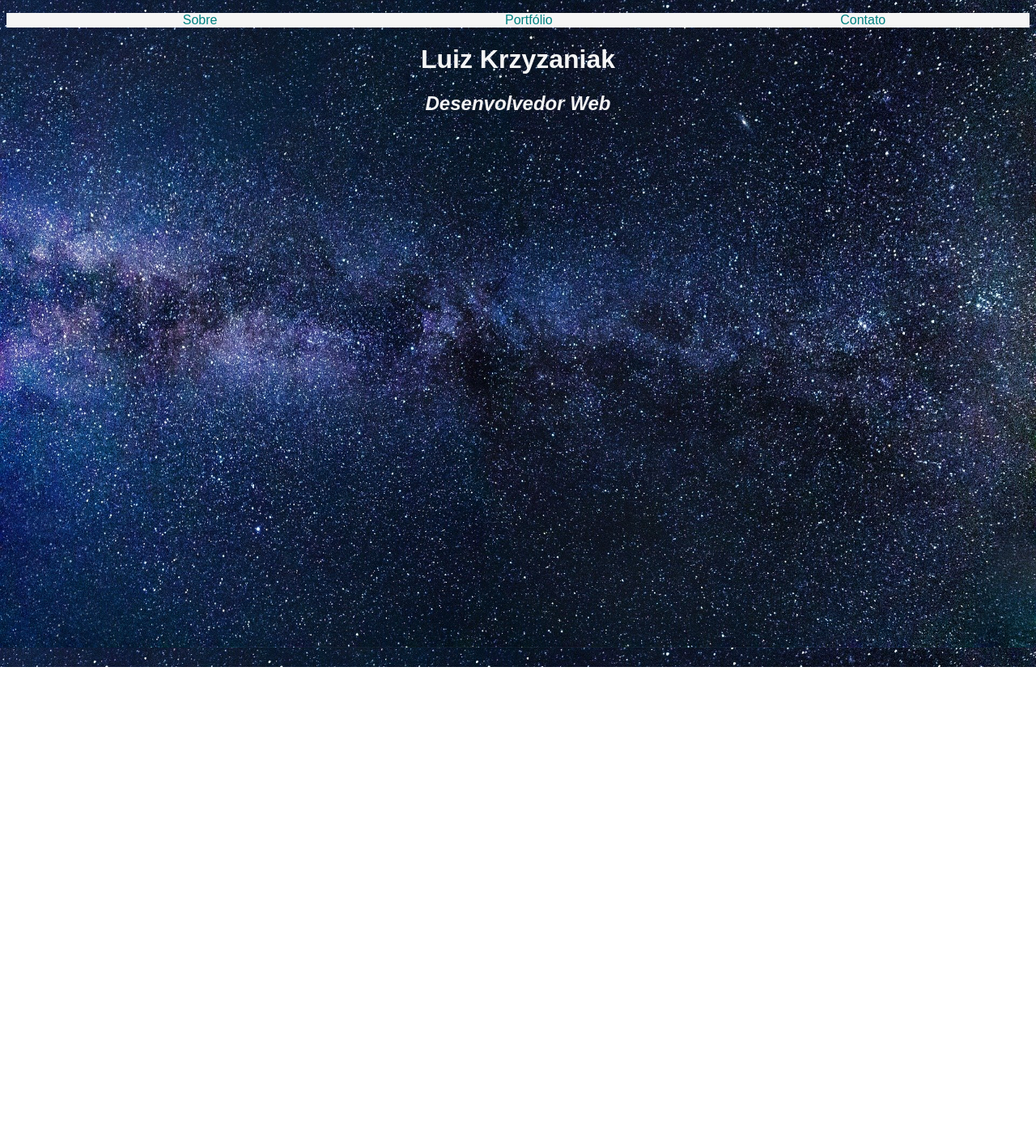
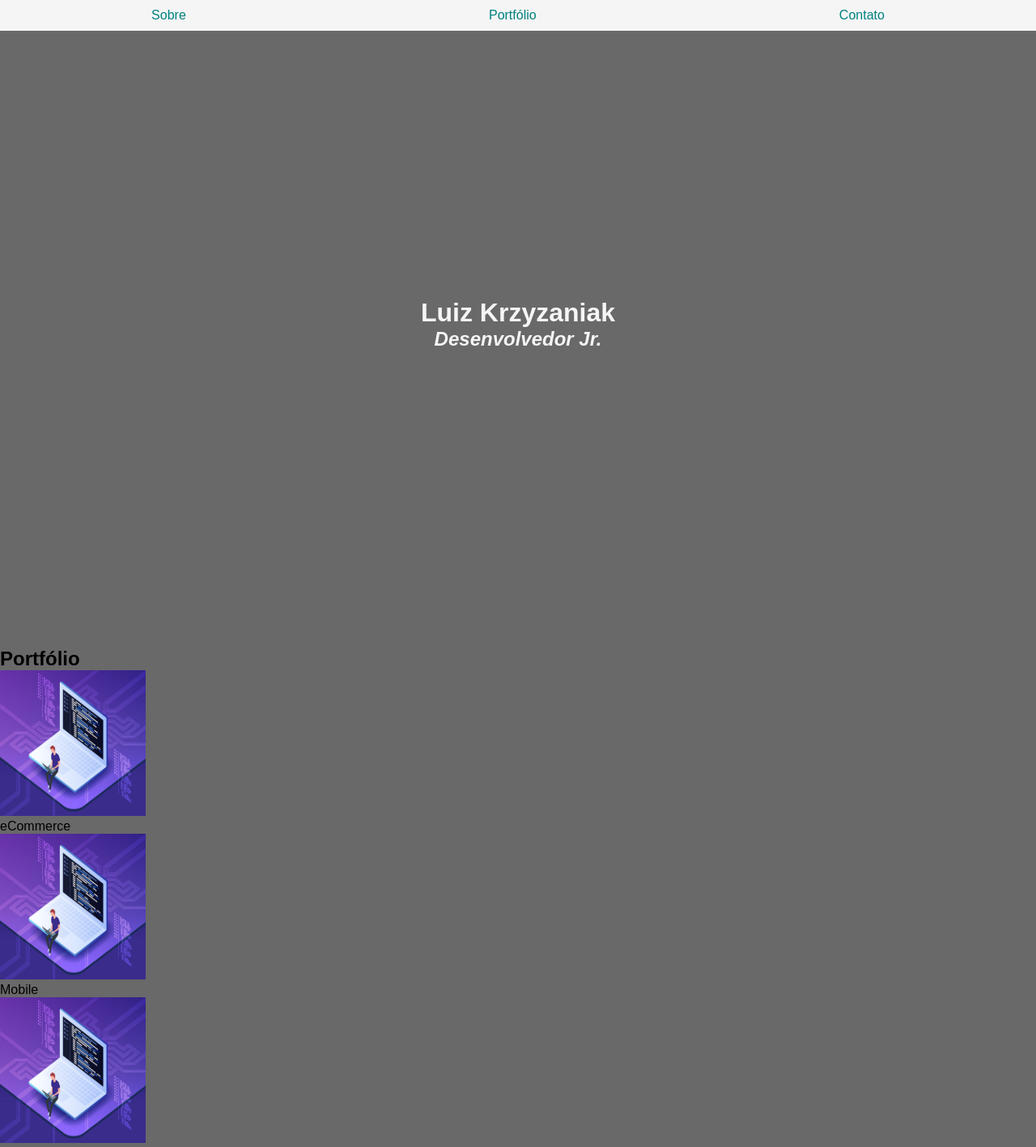
Before and after one commit to luizkrzyzaniak/portfolio, a plain HTML site: page index.html in a window 1280 px wide. Shown: the top 1417 px of the page at 81% size. Before the commit the page ends 824 px from the top, so only its background shows below. Drawn offline with Linux system fonts and the light colour scheme; a web font is replaced by a local one.

Commit message:
Add files via upload
Realizado alterações no HEADER e NAV em html e css

```diff
--- a/css/estilo.css
+++ b/css/estilo.css
@@ -1,13 +1,36 @@
+*{ /*Resetando CSS*/
+	margin: 0;
+	padding: 0;
+	box-sizing: border-box;
+}
+
 body{
-	background-image: url("../arquivos/background.jpg");
+	background-color: #696969;
 	background-size: 100vw 100vh;
 	font-family: arial;
 	height: 100vh;
 }
 
+header{
+	height: 100vh;
+	display: flex;
+	justify-content: center;
+	align-items: center;
+}
+
+/*Organizando o menu da pagina*/
 .menu{
 	background-color: whitesmoke;
+	position: fixed;
+	width: 100vw;
+	top: 0;
 }
+
+/*@media (min-width:400px){
+	header{
+		height: 50vh;
+	}
+}*/
 
 .menu ul{
 	display: flex;
@@ -18,12 +41,14 @@ body{
 	list-style: none;
 }
 
-a{
+.menu a{
 	color: teal;
 	text-decoration: none;
+	display: block;
+	padding: 10px 20px;
 }
 
-a:hover{
+.menu a:hover{
 	color: #000000;
 }
 
@@ -36,3 +61,8 @@ a:hover{
 .site-subtitle{
 	font-style: italic;
 }
+
+.img-portfolio{ /*definição das imagens do portfolio*/
+	width: 180px;
+	height: 180px;
+}
--- a/index.html
+++ b/index.html
@@ -1,8 +1,11 @@
 <!DOCTYPE html>
 <html>
 <head>
+	<meta charset="UTF-8">
+	<meta name="viewport" content="width=device-width, initial-scale=1.0">
 	<title>Luiz Krzyzaniak</title>
 	<link rel="stylesheet" type="text/css" href="css/estilo.css">
+	<link href="https://fonts.googleapis.com/css2?family=Baloo+Thambi+2&family=Lobster&family=Ubuntu+Mono&display=swap" rel="stylesheet">
 </head>
 <body>
 	<header>
@@ -13,8 +16,29 @@
 			<li><a href="#">Contato</a></li>
 		</ul>
 	</nav>
-  <h1 class="site-title">Luiz Krzyzaniak</h1>
-  <h2 class="site-subtitle">Desenvolvedor Web</h2>
+	<div>
+		<h1 class="site-title">Luiz Krzyzaniak</h1>
+  		<h2 class="site-subtitle">Desenvolvedor Jr.</h2>
+	</div>
 	</header>
+	<section>
+  		<h2>Portfólio</h2>
+		<figure>
+			<img class="img-portfolio" src="./arquivos/img.jpg" alt="eCommerce">
+			<figcaption>eCommerce</figcaption>
+		</figure>
+		<figure>
+    		<img class="img-portfolio" src="./arquivos/img.jpg" alt=">Mobile">
+    		<figcaption>Mobile</figcaption>
+  		</figure>
+  		<figure>
+		    <img class="img-portfolio" src="./arquivos/img.jpg" alt="Web design">
+		    <figcaption>Web design</figcaption>
+  		</figure>
+  		<figure>
+		    <img class="img-portfolio" src="./arquivos/img.jpg" alt="Projetos pessoais">
+		    <figcaption>Projetos pessoais</figcaption>
+  		</figure>
+</section>
 </body>
 </html>
```
Also changed, not shown: arquivos/img.jpg (added).
